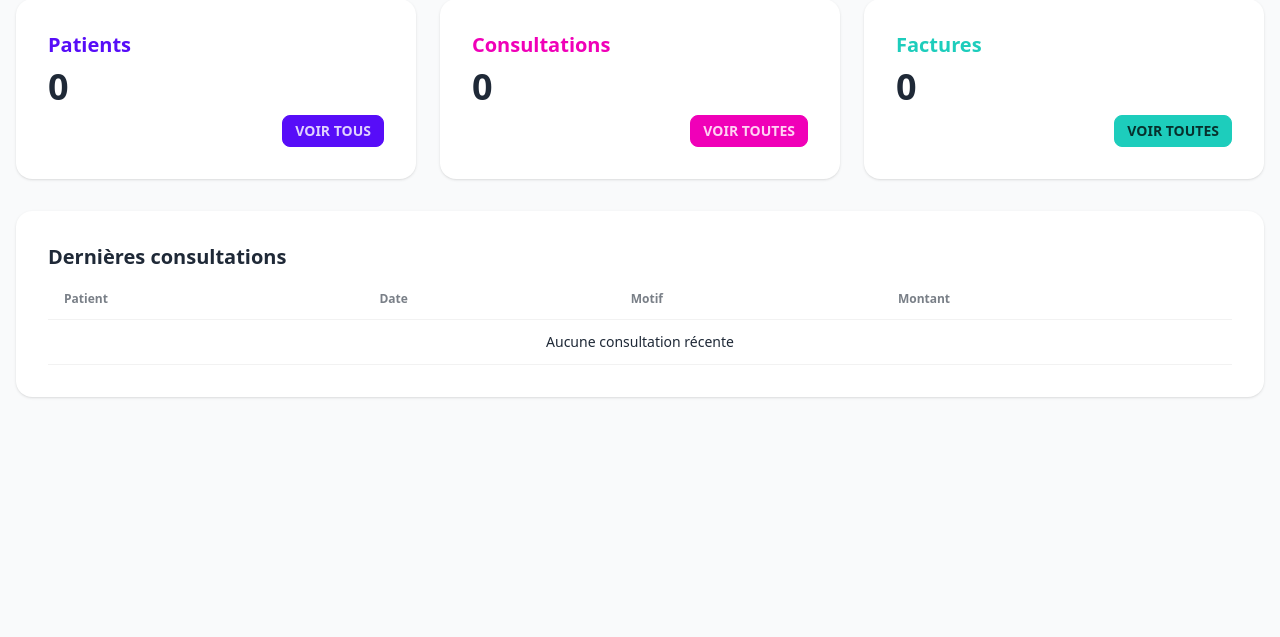
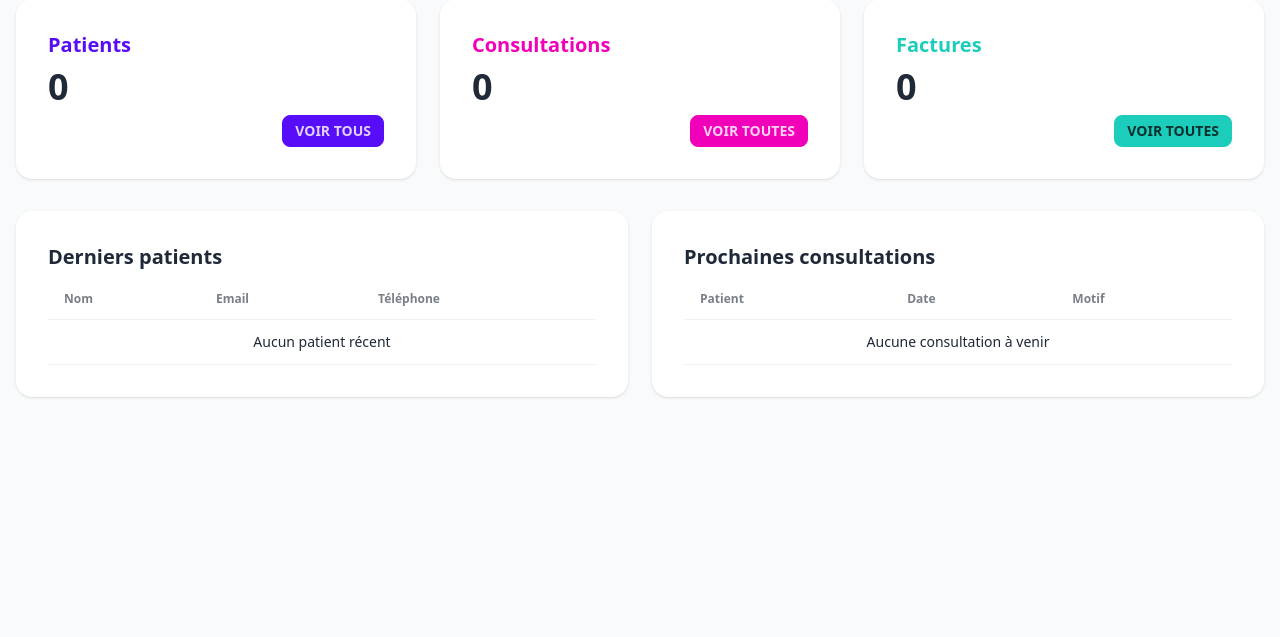
Before and after one commit to clement-soler/blackboxai-1743273902526, a Flask app: page / in a window 1280 px wide. Shown: the part 145-782 px from the top of the page. Run offline with Flask 3, Linux system fonts and the light colour scheme; data that the repository does not hold is empty; some libraries are stand-ins or nearby versions.

Commit message:
Add blackboxai-1743241900869/frontend/templates/index.html 1743276990070

```diff
--- a/blackboxai-1743241900869/frontend/templates/index.html
+++ b/blackboxai-1743241900869/frontend/templates/index.html
@@ -9,7 +9,7 @@
         <div class="card bg-base-100 shadow">
             <div class="card-body">
                 <h2 class="card-title text-primary">Patients</h2>
-                <p class="text-4xl font-bold">0</p>
+                <p class="text-4xl font-bold">{{ patients_count }}</p>
                 <div class="card-actions justify-end">
                     <a href="/patients" class="btn btn-primary btn-sm">Voir tous</a>
                 </div>
@@ -20,7 +20,7 @@
         <div class="card bg-base-100 shadow">
             <div class="card-body">
                 <h2 class="card-title text-secondary">Consultations</h2>
-                <p class="text-4xl font-bold">0</p>
+                <p class="text-4xl font-bold">{{ consultations_count }}</p>
                 <div class="card-actions justify-end">
                     <a href="/consultations" class="btn btn-secondary btn-sm">Voir toutes</a>
                 </div>
@@ -39,11 +39,42 @@
         </div>
     </div>
 
-    <div class="grid grid-cols-1 gap-6">
-        <!-- Dernières consultations -->
+    <div class="grid grid-cols-1 md:grid-cols-2 gap-6">
+        <!-- Derniers patients -->
         <div class="card bg-base-100 shadow">
             <div class="card-body">
-                <h2 class="card-title">Dernières consultations</h2>
+                <h2 class="card-title">Derniers patients</h2>
+                <div class="overflow-x-auto">
+                    <table class="table table-zebra">
+                        <thead>
+                            <tr>
+                                <th>Nom</th>
+                                <th>Email</th>
+                                <th>Téléphone</th>
+                            </tr>
+                        </thead>
+                        <tbody>
+                            {% for patient in recent_patients %}
+                            <tr>
+                                <td>{{ patient.last_name }} {{ patient.first_name }}</td>
+                                <td>{{ patient.email }}</td>
+                                <td>{{ patient.phone }}</td>
+                            </tr>
+                            {% else %}
+                            <tr>
+                                <td colspan="3" class="text-center">Aucun patient récent</td>
+                            </tr>
+                            {% endfor %}
+                        </tbody>
+                    </table>
+                </div>
+            </div>
+        </div>
+
+        <!-- Prochaines consultations -->
+        <div class="card bg-base-100 shadow">
+            <div class="card-body">
+                <h2 class="card-title">Prochaines consultations</h2>
                 <div class="overflow-x-auto">
                     <table class="table table-zebra">
                         <thead>
@@ -51,13 +82,20 @@
                                 <th>Patient</th>
                                 <th>Date</th>
                                 <th>Motif</th>
-                                <th>Montant</th>
                             </tr>
                         </thead>
                         <tbody>
+                            {% for consultation in upcoming_consultations %}
                             <tr>
-                                <td colspan="4" class="text-center">Aucune consultation récente</td>
+                                <td>{{ consultation.patient.last_name }}</td>
+                                <td>{{ consultation.date.strftime('%d/%m/%Y %H:%M') }}</td>
+                                <td>{{ consultation.reason }}</td>
                             </tr>
+                            {% else %}
+                            <tr>
+                                <td colspan="3" class="text-center">Aucune consultation à venir</td>
+                            </tr>
+                            {% endfor %}
                         </tbody>
                     </table>
                 </div>
```
